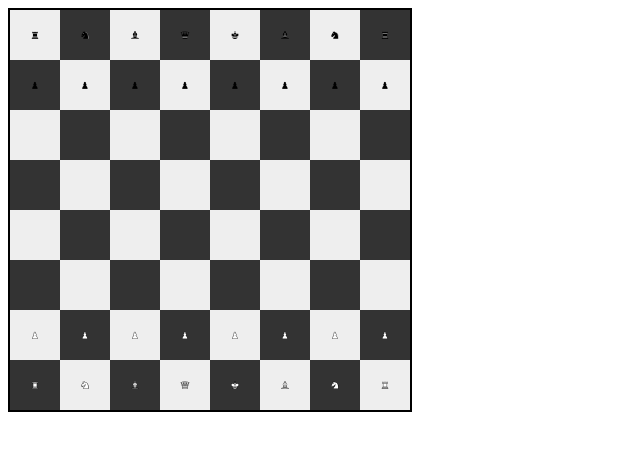
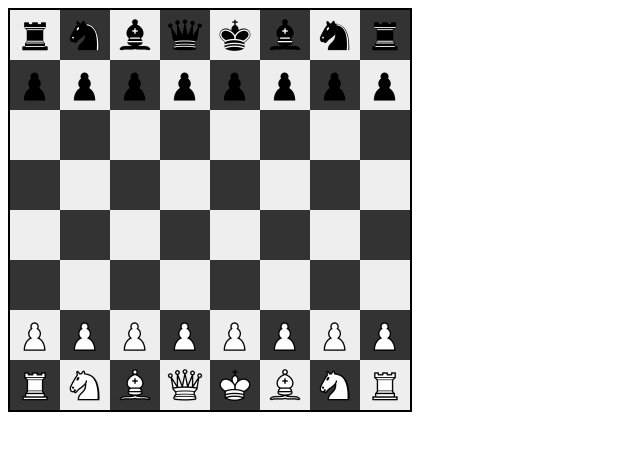
Before and after one commit to GCE-host/chessboard, a plain HTML site: page index.html in a window 1280 px wide. Shown: the whole page, without its empty margins (0-640 px from the left). Drawn offline with Linux system fonts and the light colour scheme.

Commit message:
Update styles.css

```diff
--- a/styles.css
+++ b/styles.css
@@ -28,8 +28,8 @@
 
 .piece {
     cursor: pointer;
-    width: 20%; /* Adjust this based on your piece size */
-    height: 20%; /* Adjust this based on your piece size */
+    width: 80%; /* Adjust this based on your piece size */
+    height: 80%; /* Adjust this based on your piece size */
 }
 
 
```
